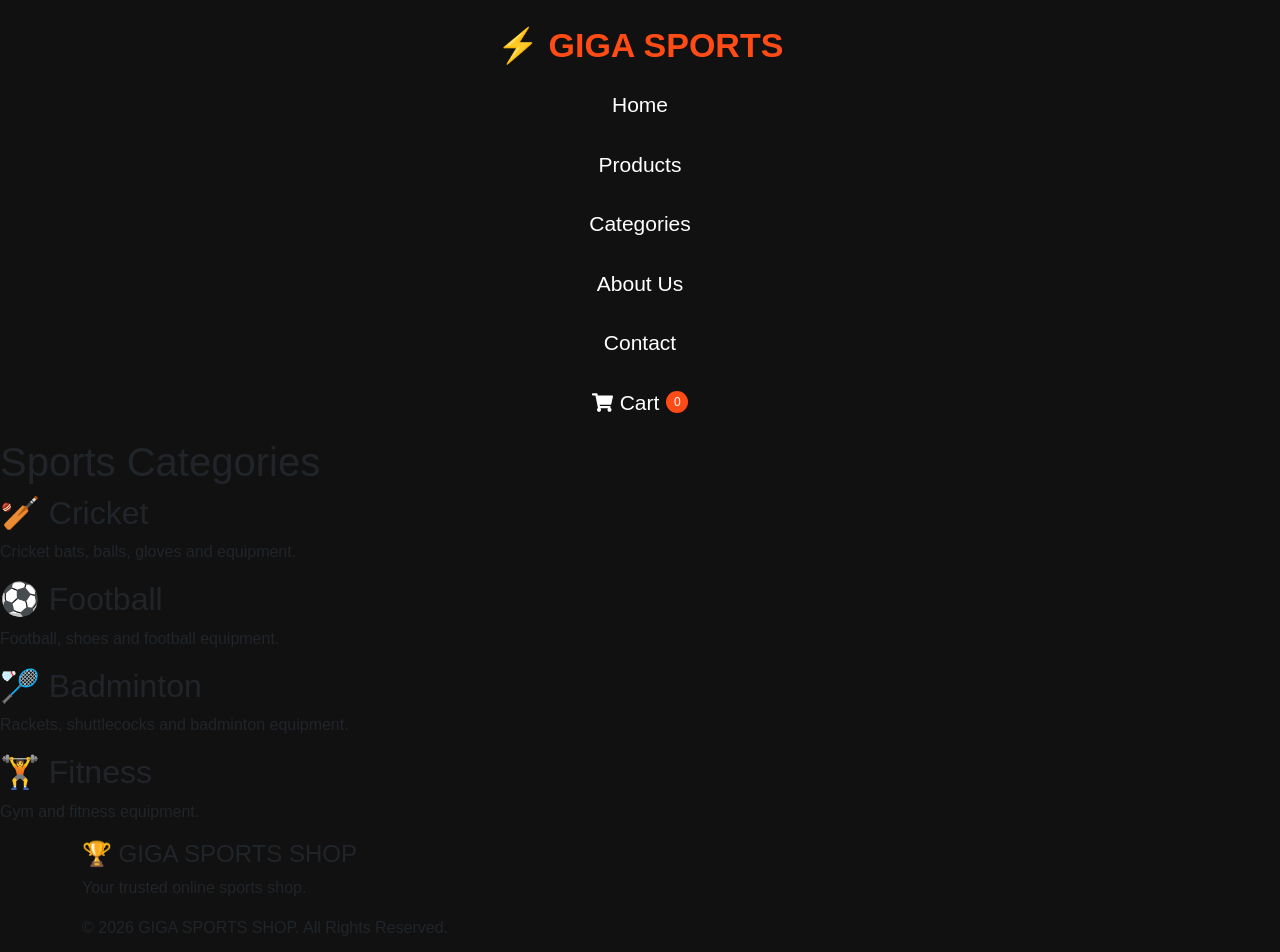
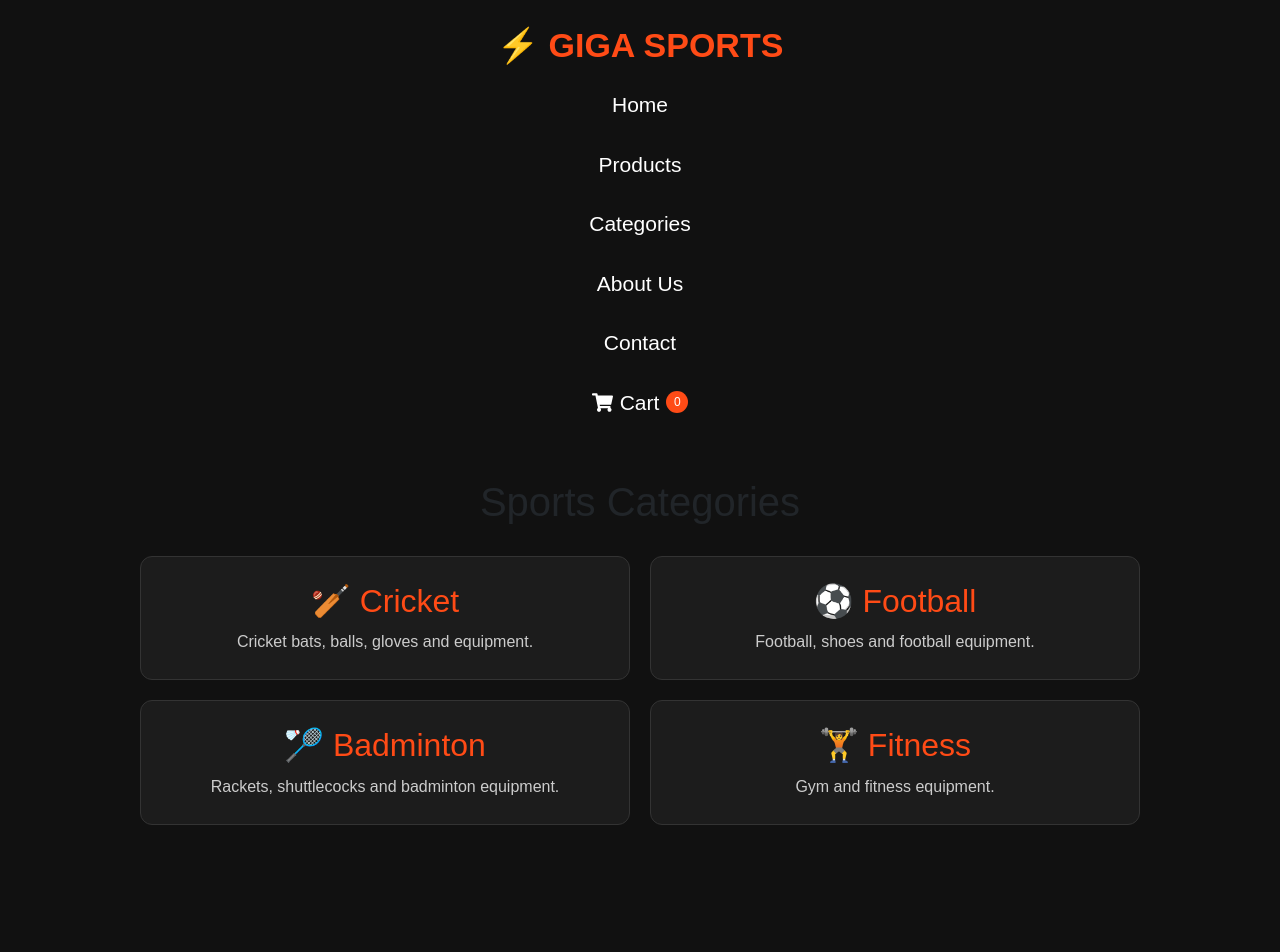
Before and after one commit to zain0333/Giga-sports, a React (Vite) app: page /categories in a window 1280 px wide. Shown: the top 952 px of the page. Built offline with nearby package versions, Linux system fonts and the light colour scheme.

Commit message:
ten commit

```diff
--- a/src/index.css
+++ b/src/index.css
@@ -554,3 +554,63 @@ body {
     font-size: 17px;
   }
 }
+/* =========================================
+   CATEGORIES FUNCTION
+   ========================================= */
+
+.categories-page {
+  padding: 40px 20px;
+  min-height: 100vh;
+}
+
+.categories-page h1 {
+  text-align: center;
+  margin-bottom: 30px;
+}
+
+.categories-container {
+  display: grid;
+  grid-template-columns: repeat(2, 1fr);
+  gap: 20px;
+  max-width: 1000px;
+  margin: 0 auto;
+}
+
+.category-card {
+  display: block;
+  padding: 25px;
+  text-align: center;
+
+  text-decoration: none;
+
+  border-radius: 12px;
+  border: 1px solid #333;
+
+  background: #1c1c1c;
+
+  transition: 0.3s;
+}
+
+.category-card:hover {
+  transform: translateY(-5px);
+  border-color: #ff4b16;
+}
+
+.category-card h2 {
+  color: #ff4b16;
+  margin-bottom: 10px;
+}
+
+.category-card p {
+  color: #ccc;
+  margin: 0;
+}
+
+
+/* Mobile */
+
+@media (max-width: 600px) {
+  .categories-container {
+    grid-template-columns: 1fr;
+  }
+}
--- a/src/pages/Categories.tsx
+++ b/src/pages/Categories.tsx
@@ -1,28 +1,30 @@
+import { Link } from "react-router-dom";
+
 function Categories() {
   return (
     <div className="categories-page">
       <h1>Sports Categories</h1>
 
       <div className="categories-container">
-        <div className="category-card">
+        <Link to="/products" className="category-card">
           <h2>🏏 Cricket</h2>
           <p>Cricket bats, balls, gloves and equipment.</p>
-        </div>
+        </Link>
 
-        <div className="category-card">
+        <Link to="/products" className="category-card">
           <h2>⚽ Football</h2>
           <p>Football, shoes and football equipment.</p>
-        </div>
+        </Link>
 
-        <div className="category-card">
+        <Link to="/products" className="category-card">
           <h2>🏸 Badminton</h2>
           <p>Rackets, shuttlecocks and badminton equipment.</p>
-        </div>
+        </Link>
 
-        <div className="category-card">
+        <Link to="/products" className="category-card">
           <h2>🏋️ Fitness</h2>
           <p>Gym and fitness equipment.</p>
-        </div>
+        </Link>
       </div>
     </div>
   );
```
